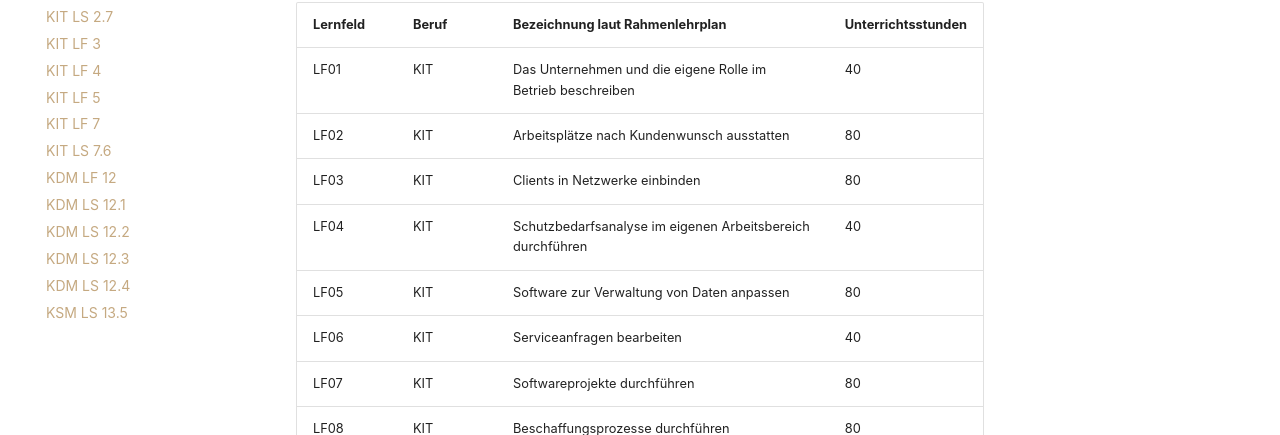
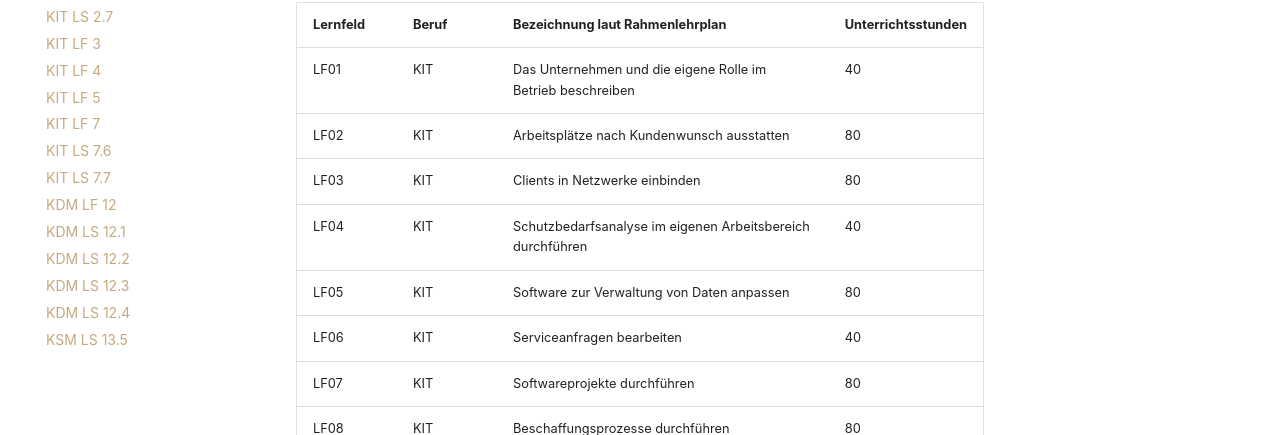
Before and after one commit to herr-nm/MMBbS_KIT_Curriculum, an MkDocs documentation site: the page built from docs/index.md, in a window 1280 px wide. Shown: the part 229-664 px from the top of the page. Built offline with MkDocs 1.6.1 and Material for MkDocs 9.7.7, drawn with Linux system fonts in a browser that asks for light colours; comment, search, counter and statistics services are not loaded.

Commit message:
Menü angepasst

```diff
--- a/mkdocs.yml
+++ b/mkdocs.yml
@@ -30,6 +30,7 @@ nav:
     - KIT LF 5: KIT-LF05.md
     - KIT LF 7: KIT-LF07.md
     - KIT LS 7.6: KIT-LF07_LS7.6.md
+    - KIT LS 7.7: KIT-LF07_LS7.7.md
     - KDM LF 12: KDM-LF12.md
     - KDM LS 12.1: KDM-LF12_LS12.1.md
     - KDM LS 12.2: KDM-LF12_LS12.2.md
```
